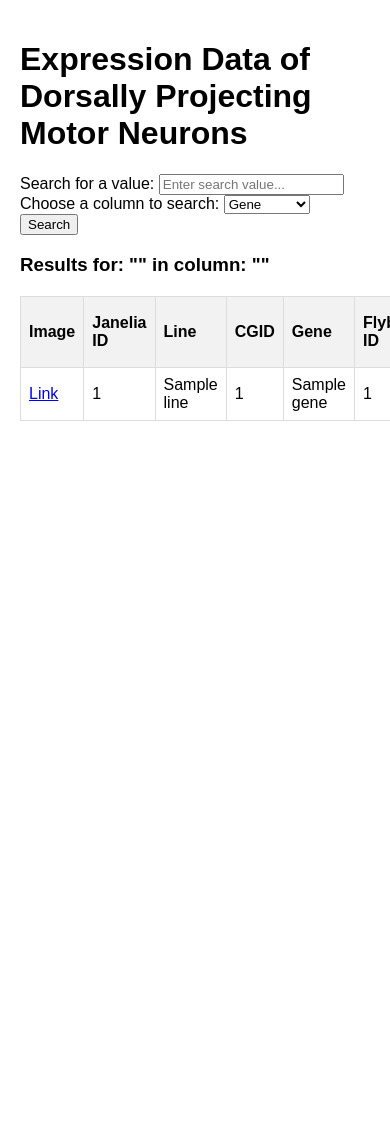
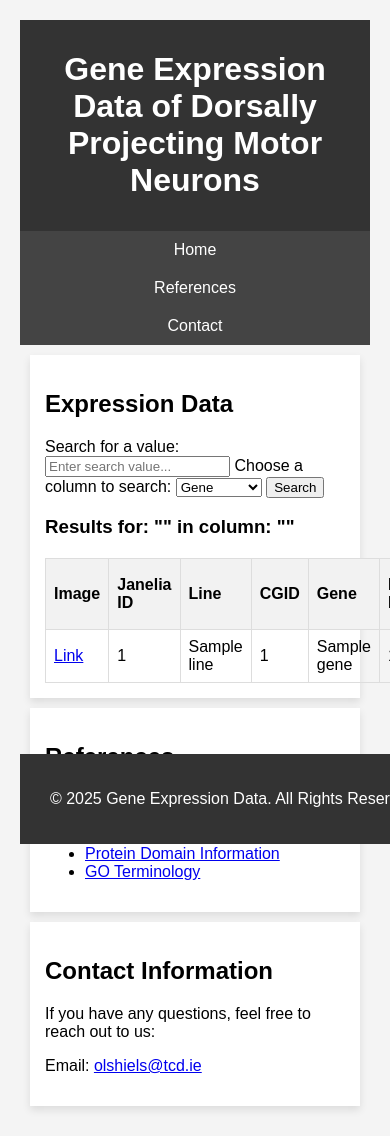
Before and after one commit to olshiels/Database, a Flask app: template templates/index.html in a window 390 px wide; the page is wider, and only the part inside the window is pictured. Before the commit the page ends 421 px from the top of that part, so only its background shows below. Run offline with Flask 3, Linux system fonts and the light colour scheme; the template is opened without the code that fills it: most values are stand-ins (such as "Sample title", 1, 10 or a date in 2020).

Commit message:
Update index.html

```diff
--- a/templates/index.html
+++ b/templates/index.html
@@ -4,35 +4,115 @@
     <meta charset="UTF-8">
     <meta name="viewport" content="width=device-width, initial-scale=1.0">
     <title>Gene Expression Data</title>
+    <link rel="stylesheet" type="text/css" href="{{ url_for('static', filename='styles.css') }}">
     <style>
         body {
             font-family: Arial, sans-serif;
             margin: 0;
             padding: 20px;
         }
+
+        header {
+            background-color: #333;
+            color: white;
+            padding: 10px;
+            text-align: center;
+        }
+
+        nav {
+            display: flex;
+            justify-content: center;
+            background-color: #444;
+        }
+
+        nav a {
+            color: white;
+            padding: 14px 20px;
+            text-decoration: none;
+            text-align: center;
+        }
+
+        nav a:hover {
+            background-color: #ddd;
+            color: black;
+        }
+
+        /* Main content */
+        .container {
+            padding: 20px;
+            margin: 20px auto;
+            max-width: 1000px;
+            background-color: white;
+            box-shadow: 0px 4px 8px rgba(0, 0, 0, 0.1);
+        }
+
         table {
             width: 100%;
             border-collapse: collapse;
             margin-top: 20px;
         }
+
         table, th, td {
             border: 1px solid #ddd;
         }
+
         th, td {
             padding: 8px;
             text-align: left;
         }
+
         th {
             background-color: #f2f2f2;
         }
+
         tr:hover {
             background-color: #f1f1f1;
+        }
+
+        footer {
+            text-align: center;
+            padding: 20px;
+            background-color: #333;
+            color: white;
+            position: fixed;
+            bottom: 0;
+            width: 100%;
+        }
+
+        /* Make the website responsive */
+        @media (max-width: 768px) {
+            nav {
+                flex-direction: column;
+            }
+
+            nav a {
+                padding: 10px;
+            }
+
+            .container {
+                margin: 10px;
+                padding: 15px;
+            }
         }
     </style>
 </head>
 <body>
 
-    <h1>Expression Data of Dorsally Projecting Motor Neurons</h1>
+    <!-- Header Section -->
+    <header>
+        <h1>Gene Expression Data of Dorsally Projecting Motor Neurons</h1>
+    </header>
+
+    <!-- Navigation Bar -->
+    <nav>
+        <a href="#home">Home</a>
+        <a href="#references">References</a>
+        <a href="#contact">Contact</a>
+    </nav>
+
+    <!-- Home Section -->
+    <div class="container" id="home">
+        <h2>Expression Data</h2>
 
         <!-- Search Form -->
         <form action="/" method="GET">
@@ -112,6 +192,31 @@
                 {% endfor %}
             </tbody>
         </table>
+    </div>
+
+    <!-- References Section -->
+    <div class="container" id="references">
+        <h2>References</h2>
+        <ul>
+            <li><a href="https://bdsc.indiana.edu/stocks/gal4/index.html" target="_blank">Drosophila Stock Information</a></li>
+            <li><a href="https://flweb.janelia.org/cgi-bin/flew.cgi" target="_blank">Enhancer Traps</a></li>
+            <li><a href="https://flybase.org/" target="_blank">FlyBase IDs and Gene information</a></li>
+            <li><a href="https://www.ensembl.org/info/data/biomart/index.html" target="_blank">Protein Domain Information</a></li>
+            <li><a href="https://davidbioinformatics.nih.gov/" target="_blank">GO Terminology</a></li>
+        </ul>
+    </div>
+
+    <!-- Contact Section -->
+    <div class="container" id="contact">
+        <h2>Contact Information</h2>
+        <p>If you have any questions, feel free to reach out to us:</p>
+        <p>Email: <a href="mailto:contact@example.com">olshiels@tcd.ie</a></p>
+    </div>
+
+    <!-- Footer -->
+    <footer>
+        <p>&copy; 2025 Gene Expression Data. All Rights Reserved.</p>
+    </footer>
 
 </body>
 </html>
```
Lines whose indentation alone changed are shown as unchanged.
